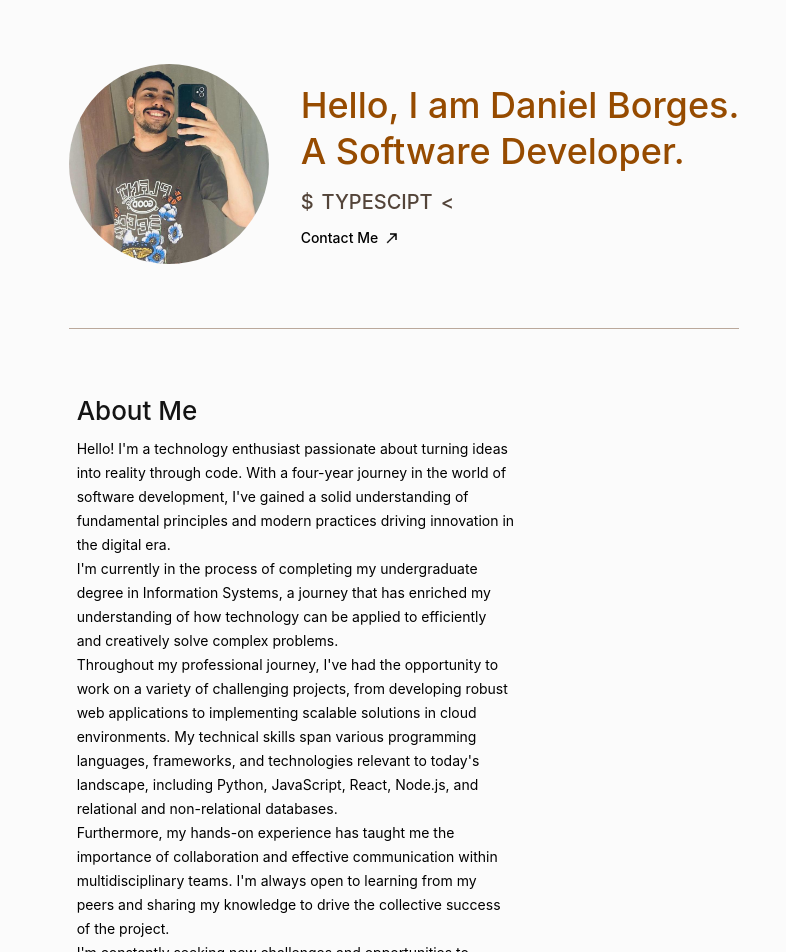
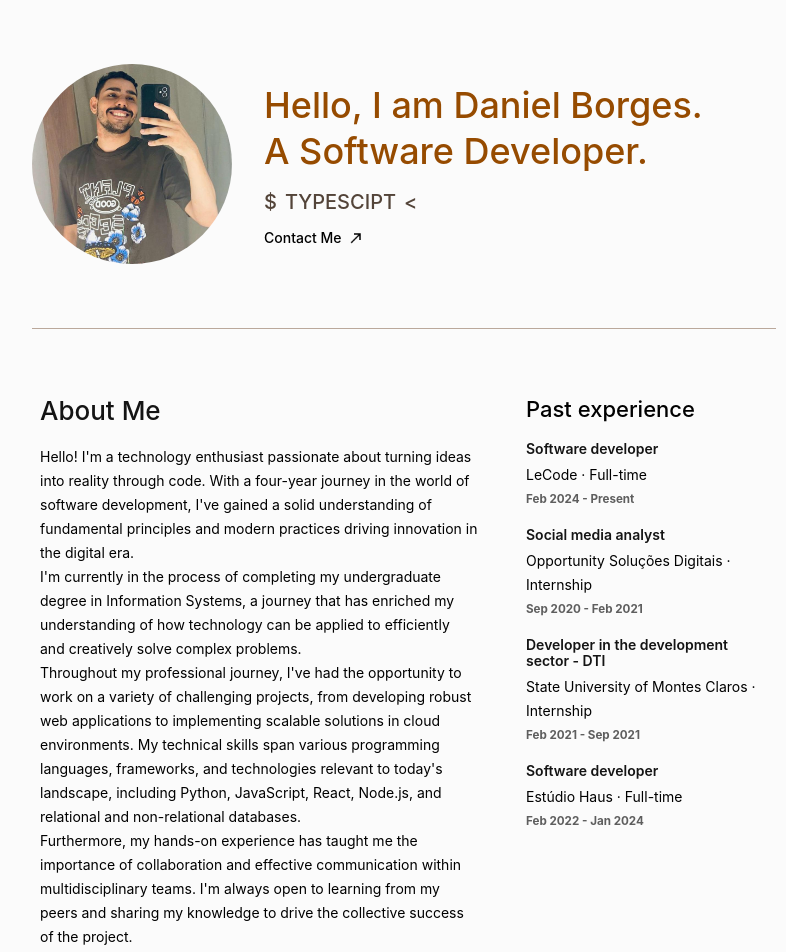
Before and after one commit to DanielBorgesDev/portifolio, a React (Create React App) app: page / in a window 1280 px wide. Shown: the top 952 px of the page, without its empty margins (236-1022 px from the left). Built offline with nearby package versions, Linux system fonts and the light colour scheme.

Commit message:
feat: start licenses session

```diff
--- a/src/styles/components/AboutMe/index.tsx
+++ b/src/styles/components/AboutMe/index.tsx
@@ -2,6 +2,8 @@ import {
   AboutMeContainer,
   CenteredContainer,
   CenteredContainerAboutMe,
+  ExperienceContainer,
+  PastExperienceTextContainer,
 } from "./styles";
 
 const AboutMe = () => {
@@ -46,6 +48,29 @@ const AboutMe = () => {
             the next level.
           </p>
         </AboutMeContainer>
+        <ExperienceContainer>
+          <h3>Past experience</h3>
+          <PastExperienceTextContainer>
+            <h4>Software developer</h4>
+            <p>LeCode · Full-time</p>
+            <h5>Feb 2024 - Present</h5>
+          </PastExperienceTextContainer>
+          <PastExperienceTextContainer>
+            <h4>Social media analyst</h4>
+            <p>Opportunity Soluções Digitais · Internship</p>
+            <h5>Sep 2020 - Feb 2021</h5>
+          </PastExperienceTextContainer>
+          <PastExperienceTextContainer>
+            <h4>Developer in the development sector - DTI</h4>
+            <p>State University of Montes Claros · Internship</p>
+            <h5>Feb 2021 - Sep 2021 </h5>
+          </PastExperienceTextContainer>
+          <PastExperienceTextContainer>
+            <h4>Software developer</h4>
+            <p>Estúdio Haus · Full-time</p>
+            <h5>Feb 2022 - Jan 2024</h5>
+          </PastExperienceTextContainer>
+        </ExperienceContainer>
       </CenteredContainerAboutMe>
     </CenteredContainer>
   );
--- a/src/styles/components/AboutMe/styles.ts
+++ b/src/styles/components/AboutMe/styles.ts
@@ -8,11 +8,48 @@ export const CenteredContainer = styled.div`
 
 export const CenteredContainerAboutMe = styled.div`
   max-width: 49.5rem;
-  padding-left: 2rem;
-  padding-right:2rem;
-  margin: 0 auto;
+display: flex;
+flex-direction: row;
+justify-content: space-between;
+gap:3rem;
+align-items: flex-start;
+padding: 0 2rem;
+margin: 0 auto;
+
+
 `;
+
 export const AboutMeContainer = styled.div`
     max-width: 27.375rem;
 
 `;
+
+export const ExperienceContainer = styled.div`
+ display: flex;
+ flex-direction: column;
+   & > h3{
+    margin-top: 0;
+    margin-bottom: 16px;
+    font-size: 22px;
+    font-weight: 500;
+    line-height: 1.455em;
+   }
+
+
+`;
+export const PastExperienceTextContainer = styled.div`
+    margin-bottom: 16px;
+& > h4 {
+  font-weight: 600;
+  font-size: 14px;
+  line-height: 1.143em;
+  color:#141414;
+  margin-bottom: 6px;
+}
+& >  h5 {
+  color:#5e5e5e ;
+}
+`
+export const CertificationContainer = styled.div`
+
+`
--- /dev/null
+++ b/src/styles/components/Licenses/index.tsx
@@ -0,0 +1,14 @@
+import UniIcon from "../../../assets/unimontes_logo.jpeg";
+import FreeCodeCampIcon from "../../../assets/free_code_camp_logo.jpeg";
+
+const Licenses = () => {
+  return (
+    <div>
+      <h3>Licenses & certifications</h3>
+      <div>
+        <img src={UniIcon} alt="Icon unimontes" />
+      </div>
+    </div>
+  );
+};
+export default Licenses;
--- a/src/styles/global.ts
+++ b/src/styles/global.ts
@@ -21,10 +21,14 @@ export const GlobalStyle = createGlobalStyle`
     h2 {
         color: #141414;
         margin-top: 0;
-        margin-bottom: 8px;
+        margin-bottom: 16px;
         font-size: 26px;
         font-weight: 500;
         line-height: 1.385em;
+    }
+    h3 {
+        font-size: 18px;
+        line-height: 1.111em;
     }
 
     body, input, textarea, button {
```
Also changed, not shown: src/assets/free_code_camp_logo.jpeg (added), src/assets/unimontes_logo.jpeg (added).
